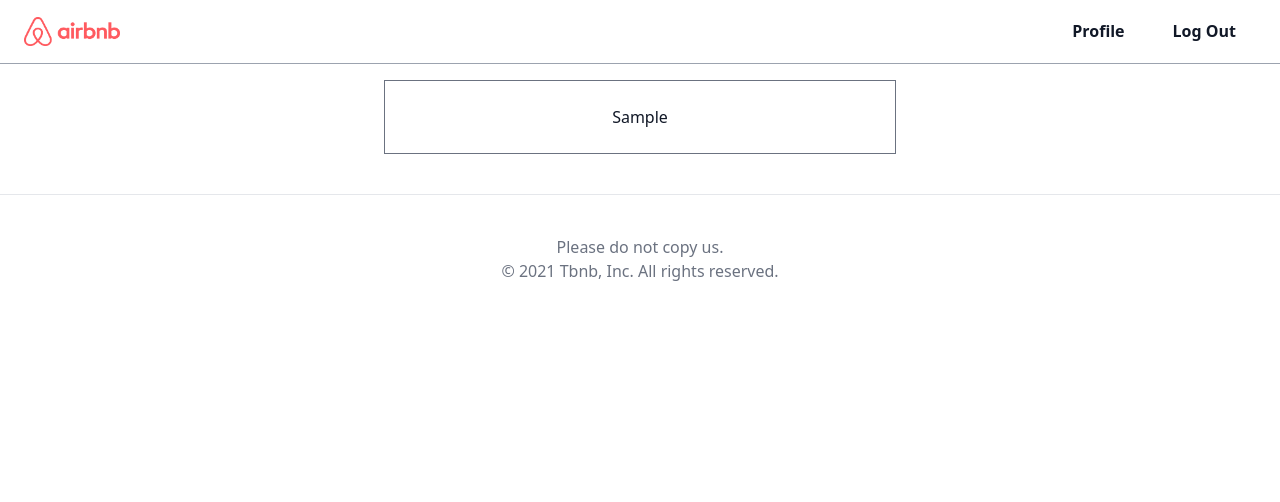
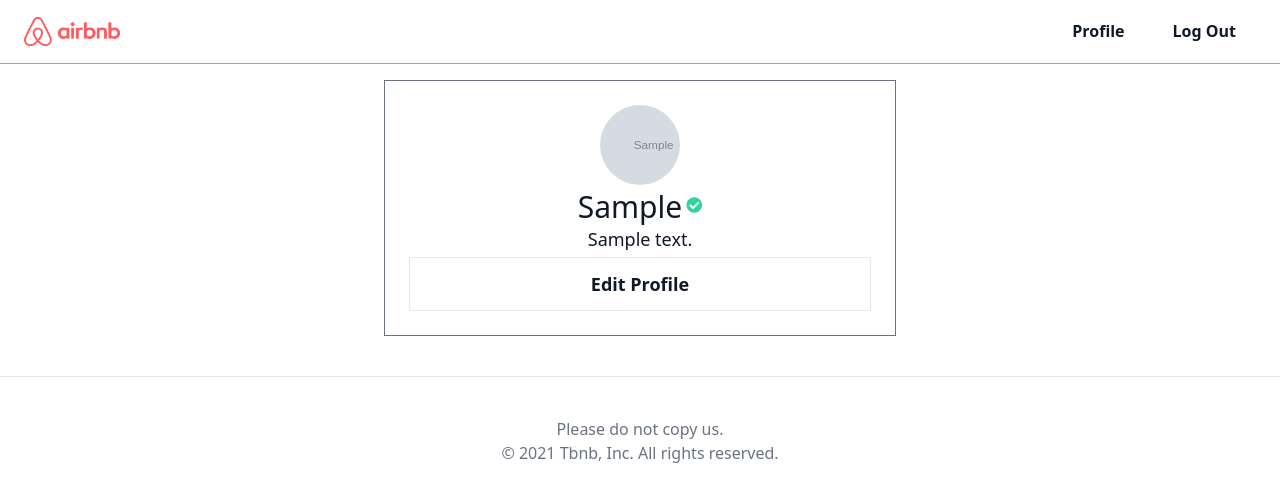
Before and after one commit to soundee10/py_airbnb-clone, a Django app: page /users/1/ in a window 1280 px wide. Shown: the top 502 px of the page. Run offline with Django 3.2, Linux system fonts and the light colour scheme; a user stored in the database is signed in; tables that the repository leaves empty hold one stand-in row (values such as "Sample post"); grey boxes marked "Sample" are stand-in pictures; style sheets or scripts are compiled from the project's sources; some libraries are stand-ins or nearby versions.

Commit message:
#21 user profile.2

```diff
--- /dev/null
+++ b/templates/mixins/user_avatar.html
@@ -0,0 +1,7 @@
+{% if user.avatar %}
+            <div class ="h-20 w-20 rounded-full bg-cover"  style="background-image: url({{user.avatar.url}})"/>
+        {% else %}
+            <div class="h-20 w-20 rounded-full text-white flex justify-center items-center bg-blue-500 overflow-hidden">
+                <span class ="text-3xl">{{user.first_name|first}}</span>
+            {% endif %}
+        </div>
--- a/templates/users/user_detail.html
+++ b/templates/users/user_detail.html
@@ -1,7 +1,7 @@
 {% extends 'base.html' %}
 
 {% block page_name %}
-    Log in
+    {{user_obj.first_name}}'s Profile
 {% endblock page_name %}
 
 {% block search-bar %}
@@ -9,7 +9,18 @@
 
 {% block content %}
     <div class="container lg:w-5/12 md:w-1/2 xl:w-2/5 mx-auto my-10 flex flex-col items-center border p-6 border-gray-500">
-            {{user_obj.first_name}}
+
+        {% include "mixins/user_avatar.html" with user=user_obj %}
+
+        <div class="flex items-center">
+            <span class="text-3xl mt-1">{{user_obj.first_name}}</span>
+            {% if user_obj.superhost %}
+                <i class="fas fa-check-circle text-green-400 ml-1"></i>
+            {% endif %}
+
+        </div>
+        <span class="text-lg mb-1">{{user.bio}}</span>
+            <a href="#" class="btn"> Edit Profile </a>
     </div>
 
 {% endblock content %}
```
Also changed, not shown: users/views.py (line endings or trailing spaces).
